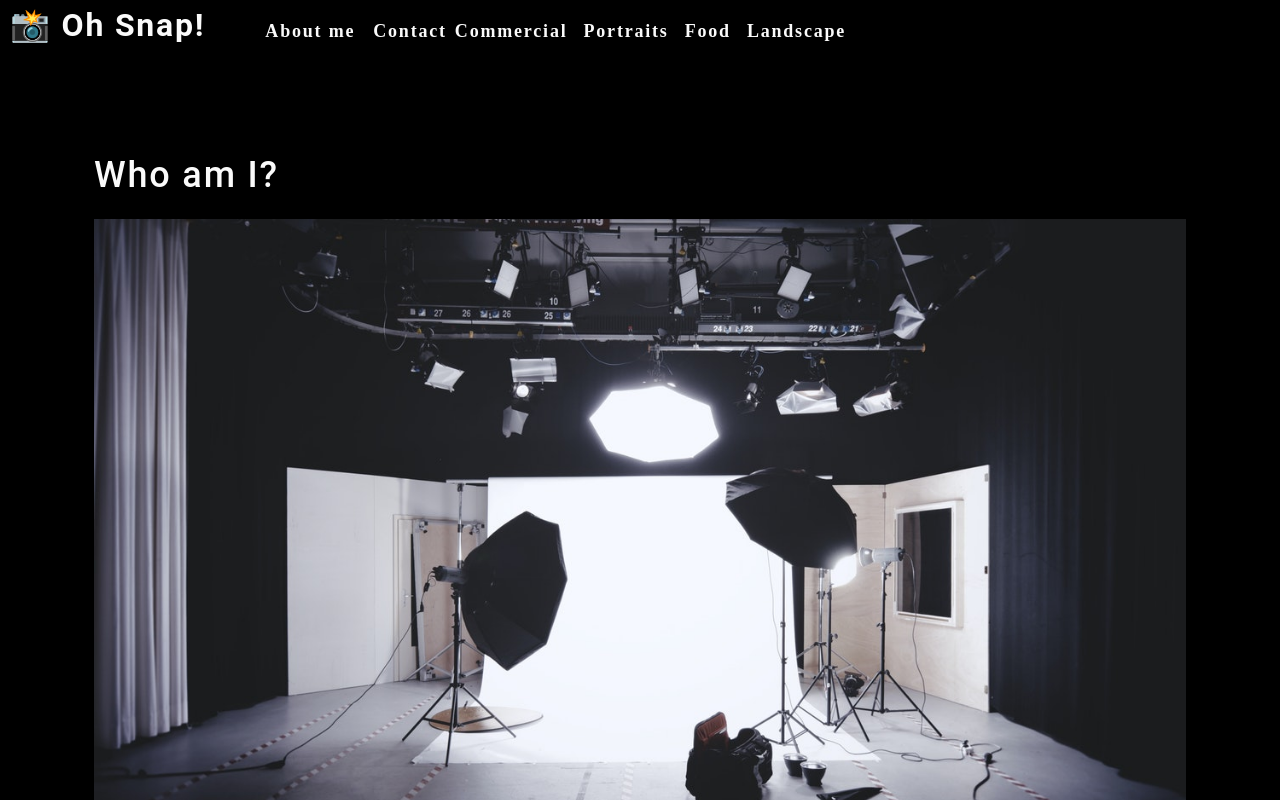
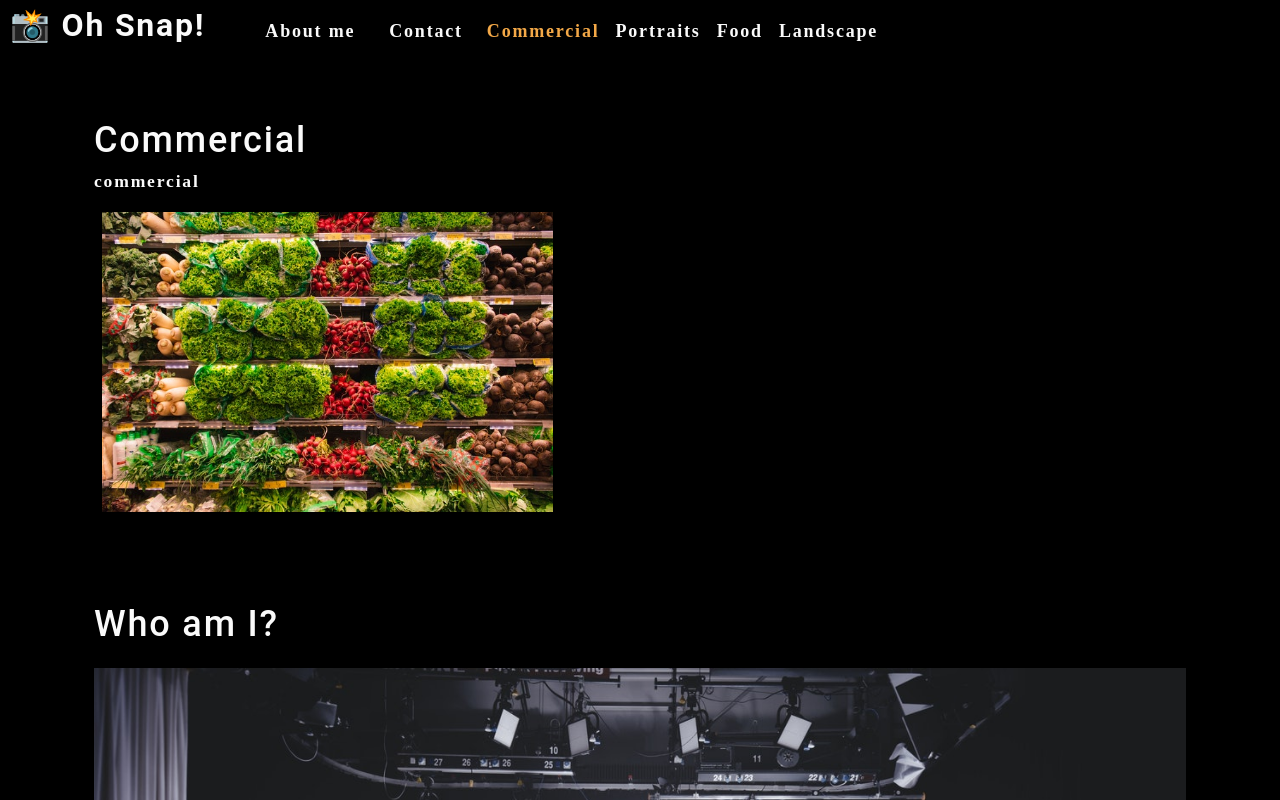
Before and after one commit to ThuyTTTN/photo-port, a React (Create React App) app: page / in a window 1280 px wide. Shown: the top 800 px of the page. Built offline with nearby package versions, Linux system fonts and the light colour scheme.

Commit message:
Gallery index.js

```diff
--- a/src/App.js
+++ b/src/App.js
@@ -1,18 +1,36 @@
 //This file is the center of the application (root component/wrapper component that houses all of the other components)
 //import React in every component file
 
-import React from 'react';
+import React, { useState } from 'react';
 import Nav from './components/Nav';
 import About from './components/About';
-import logo from './logo.svg';
-import './App.css';
+import Gallery from './components/Gallery';
 
 function App() {
+  const [categories] = useState([
+    {
+      name: 'commercial',
+      description: 'Photos of grocery stores, food trucks, and other commercial projects',
+    },
+    { name: 'portraits', description: 'Portraits of people in my life' },
+    { name: 'food', description: 'Delicious delicacies' },
+    { name: 'landscape', description: 'Fields, farmhouses, waterfalls, and the beauty of nature' },
+  ]);
+
+  const [currentCategory, setCurrentCategory] = useState(categories[0]);
+
   return (
     <div>
-      <Nav></Nav>
+      <Nav
+        categories={categories}
+        setCurrentCategory={setCurrentCategory}
+        currentCategory={currentCategory}
+      ></Nav>
       <main>
-        <About></About>
+        <div>
+          <Gallery></Gallery>
+          <About></About>
+        </div>
       </main>
     </div>
   );
--- /dev/null
+++ b/src/components/Gallery/index.js
@@ -0,0 +1,27 @@
+import React from 'react';
+import { capitalizeFirstLetter } from '../../utils/helpers';
+import photo from "../../assets/small/commercial/0.jpg";
+
+
+
+function Gallery(props) {
+    const currentCategory = {
+        name: "commercial",
+        description: "Photos of grocery stores, food trucks, and other commercial projects",
+    };
+    return(
+        <section>
+            <h1>{capitalizeFirstLetter(currentCategory.name)}</h1>
+            <p>{currentCategory.name}</p>
+            <div className="flex-row">
+          <img
+            src={photo}
+            alt="Commercial Example"
+            className="img-thumbnail mx-1"
+          />
+      </div>
+        </section>
+    );
+}
+
+export default Gallery;
--- a/src/components/Nav/index.js
+++ b/src/components/Nav/index.js
@@ -1,44 +1,49 @@
-import React from "react";
-import { capitalizeFirstLetter } from "../../utils/helpers";
+import React, {useEffect} from 'react';
+import { capitalizeFirstLetter } from '../../utils/helpers';
 
+function Nav(props) {
+  const {
+    categories = [],
+    setCurrentCategory,
+    currentCategory,
+  } = props;
 
-function Nav() {
-
-  const categories = [
-        {
-          name: "commercial",
-          description:
-            "Photos of grocery stores, food trucks, and other commercial projects",
-        },
-        { name: "portraits", description: "Portraits of people in my life" },
-        { name: "food", description: "Delicious delicacies" },
-        {
-          name: "landscape",
-          description: "Fields, farmhouses, waterfalls, and the beauty of nature",
-        },
-      ];
-
-    function categorySelected(name) {
-        console.log(`${name} clicked`)
-      }
+  useEffect(() => {
+    document.title = capitalizeFirstLetter(currentCategory.name);
+  }, [currentCategory]);
 
   return (
     <header className="flex-row px-1">
       <h2>
-      <a data-testid="link" href="/">
+        <a data-testid="link" href="/">
           <span role="img" aria-label="camera"> 📸</span> Oh Snap!
         </a>
       </h2>
       <nav>
         <ul className="flex-row">
           <li className="mx-2">
-          <a data-testid="about" href="#about">About me</a>
+            <a data-testid="about" href="#about">
+              About me
+            </a>
           </li>
-          <li>
+          <li className="mx-2">
             <span>Contact</span>
           </li>
           {categories.map((category) => (
-            <li className="mx-1" key={category.name}><span onClick={categorySelected}> {capitalizeFirstLetter(category.name)} </span></li>
+            <li
+              className={`mx-1 ${
+                currentCategory.name === category.name && 'navActive'
+                }`}
+              key={category.name}
+            >
+              <span
+                onClick={() => {
+                  setCurrentCategory(category)
+                }}
+              >
+                {capitalizeFirstLetter(category.name)}
+              </span>
+            </li>
           ))}
         </ul>
       </nav>
```
